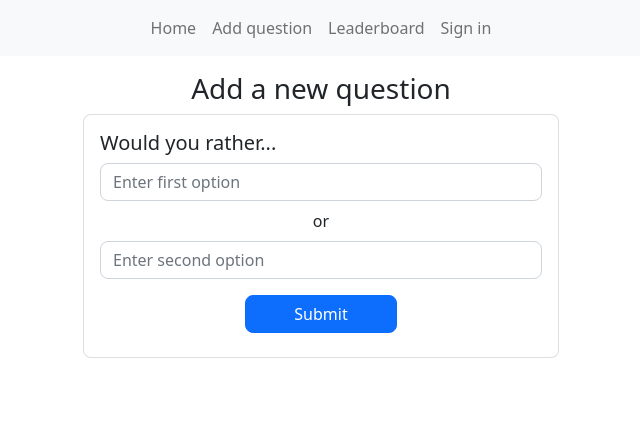
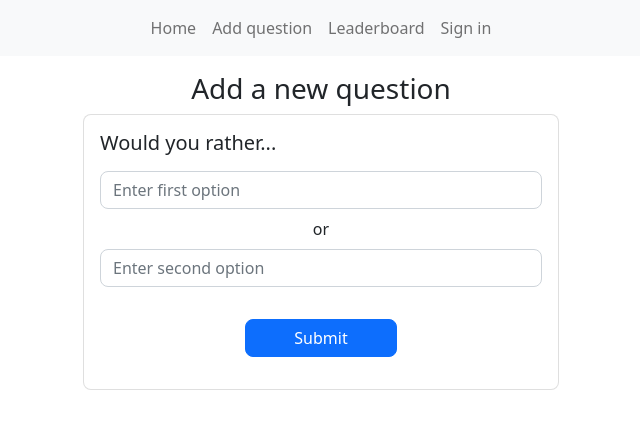
Before and after one commit to elvinasv/rtk-would-you-rather-app, a React (Create React App) app: page /add in a window 1280 px wide. Shown: the top 428 px of the page, without its empty margins (319-959 px from the left). Built offline with nearby package versions, Linux system fonts and the light colour scheme.

Commit message:
style: Increase margin between input elements

```diff
--- a/src/features/questions/add-question-form.js
+++ b/src/features/questions/add-question-form.js
@@ -7,7 +7,7 @@ export default function AddQuestionForm() {
       <h3 className="text-center">Add a new question</h3>
       <div className="card">
         <div className="card-body d-flex flex-column">
-          <h5 className="card-title mb-2">Would you rather...</h5>
+          <h5 className="card-title mb-3">Would you rather...</h5>
           <input
             type="text"
             className="form-control mb-2"
@@ -17,13 +17,13 @@ export default function AddQuestionForm() {
           <p className="text-center mb-2">or</p>
           <input
             type="text"
-            className="form-control mb-2"
+            className="form-control mb-3"
             id="poll-option-two"
             placeholder="Enter second option"
           />
           <button
             type="button"
-            className="btn btn-primary my-2 px-5 align-self-center"
+            className="btn btn-primary my-3 px-5 align-self-center"
           >
             Submit
           </button>
```
